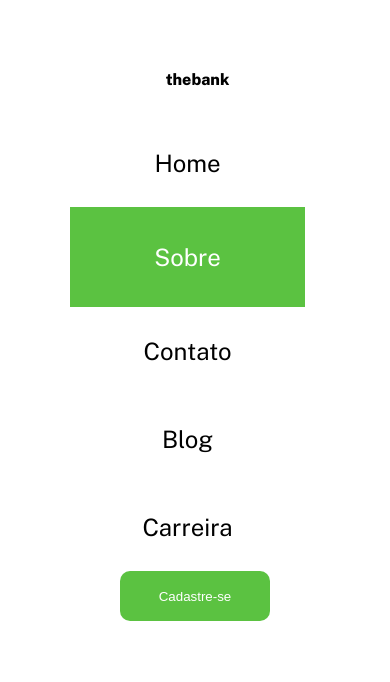
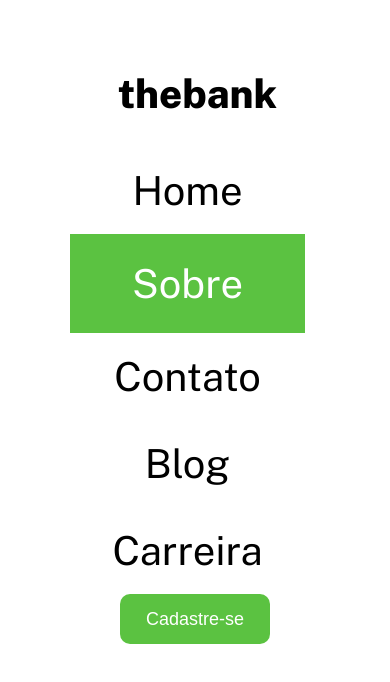
Before and after one commit to mararbia/exercise-menu-flexbox, a plain HTML site: page index.html in a window 390 px wide. Drawn offline with nearby package versions, Linux system fonts and the light colour scheme.

Commit message:
element size adjustment

```diff
--- a/src/css/style.css
+++ b/src/css/style.css
@@ -19,6 +19,7 @@ body {
 .header .title {
     margin-left: 5px;
     font-weight: 800;
+    font-size: 20px;
 }
 
 nav {
@@ -51,6 +52,7 @@ ul {
 
 a {
     font-weight: 400;
+    font-size: 15px;
 }
 
 button {
@@ -60,6 +62,7 @@ button {
     border: none;
     background-color: var(--bg-button);
     color: #FFF;
+    font-size: 15px;
 }
 
 @media(max-width: 425px) {
@@ -71,6 +74,10 @@ button {
         display: block;
         width: 100%;
         justify-content: center;
+    }
+
+    .logo .title {
+        font-size: 40px;
     }
 
     nav {
@@ -91,6 +98,11 @@ button {
 
     .menu a {
         display: block;
-        padding: 30px;
+        padding: 20px;
+        font-size: 40px;
+    }
+
+    button {
+        font-size: 18px;
     }
 }
```
